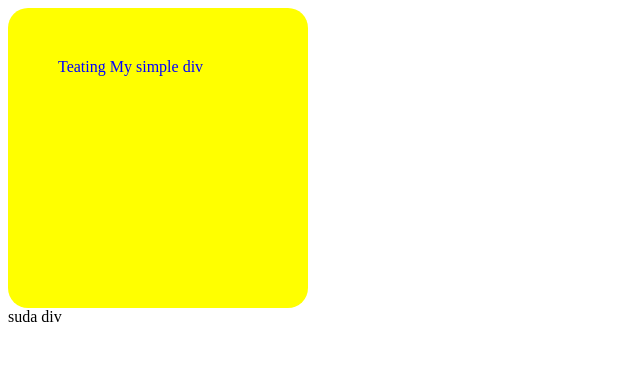
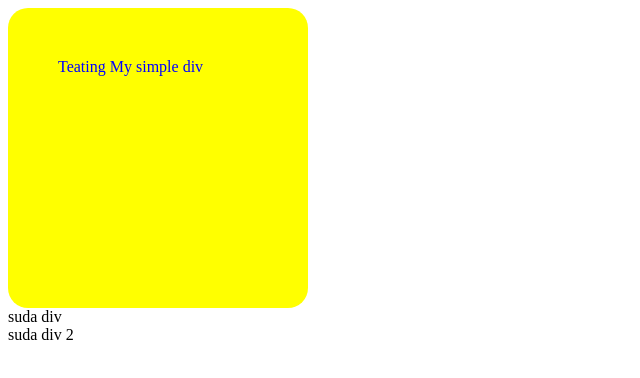
Before and after one commit to dkamiab/testing, a plain HTML site: page myweb/public_html/index.html in a window 1280 px wide. Shown: the full height of the page, 0-640 px from the left. Drawn offline with Linux system fonts and the light colour scheme.

Commit message:
suda changes 2

```diff
--- a/myweb/public_html/index.html
+++ b/myweb/public_html/index.html
@@ -13,5 +13,6 @@
     <body>
         <div style="color:blue; background-color:  yellow; padding: 50px; width: 200px; height: 200px; border-radius: 20px;">Teating My simple div</div>
         <div> suda div</div>
+        <div> suda div 2</div>
     </body>
 </html>
```
